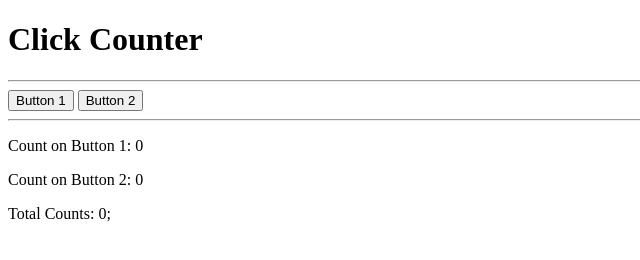
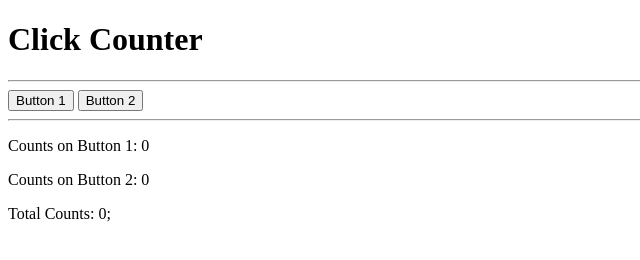
Before and after one commit to ZennXzy/IT10-REMOTE-PaulAnthonyFontamillas, a plain HTML site: page index.html in a window 1280 px wide. Shown: the full height of the page, 0-640 px from the left. Drawn offline with Linux system fonts and the light colour scheme.

Commit message:
Displayed individual count and the total counts of all buttons

```diff
--- a/index.html
+++ b/index.html
@@ -13,10 +13,10 @@
     <button id="btn2" onclick="btn2Click()">Button 2</button>
     <hr>
     <p id="count1">
-        Count on Button 1: 0
+        Counts on Button 1: 0
     </p>
     <p id="count2">
-        Count on Button 2: 0
+        Counts on Button 2: 0
     </p>
     <p id="totalCount">
         Total Counts: 0;
```
